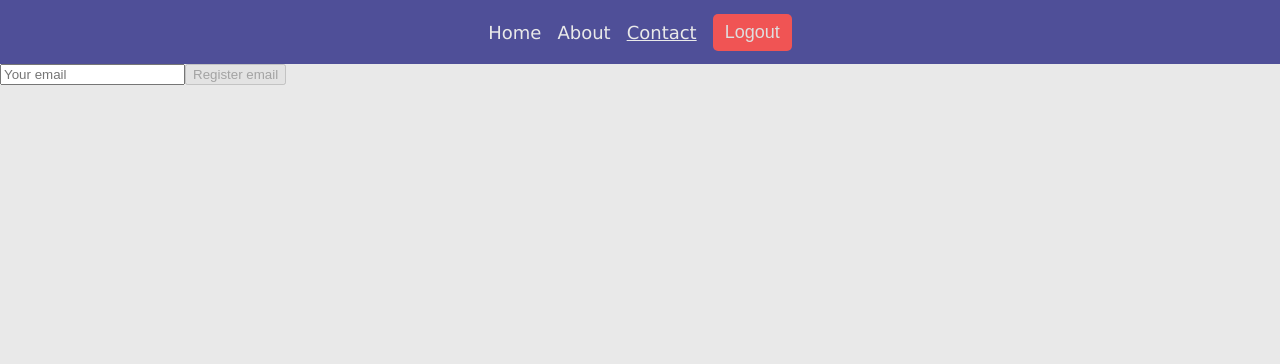
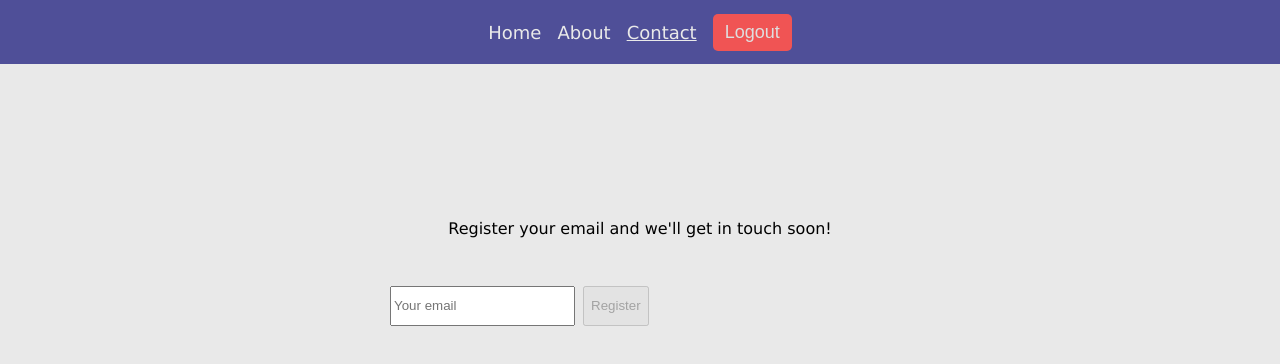
Before and after one commit to paulohenrique-gh/angular-exercicio-guards, an Angular app: page /contact in a window 1280 px wide. Shown: the top 364 px of the page. Built offline with nearby package versions, Linux system fonts and the light colour scheme; sample sign-in values are in the browser's storage.

Commit message:
style: add css styles to contact component

```diff
--- a/src/app/pages/contact/contact.component.css
+++ b/src/app/pages/contact/contact.component.css
@@ -0,0 +1,15 @@
+:host {
+  display: flex;
+  flex-direction: column;
+  justify-content: center;
+  align-items: center;
+  height: 50vh;
+  gap: 32px;
+}
+
+.contact-form {
+  height: 40px;
+  width: 500px;
+  display: flex;
+  gap: 8px;
+}
--- a/src/app/pages/contact/contact.component.html
+++ b/src/app/pages/contact/contact.component.html
@@ -1,6 +1,8 @@
-<form *ngIf="!isAllowedToLeave; else free" (ngSubmit)="onSubmit()" #contactForm="ngForm">
+<p *ngIf="!isAllowedToLeave">Register your email and we'll get in touch soon!</p>
+
+<form *ngIf="!isAllowedToLeave; else free" (ngSubmit)="onSubmit()" #contactForm="ngForm" class="contact-form">
   <input type="text" [(ngModel)]="email" placeholder="Your email" name="email" id="email" [email]="true" required />
-  <button type="submit" [disabled]="contactForm.invalid">Register email</button>
+  <button type="submit" [disabled]="contactForm.invalid">Register</button>
 </form>
 
 <ng-template #free>You're free to leave this page now.</ng-template>
```
